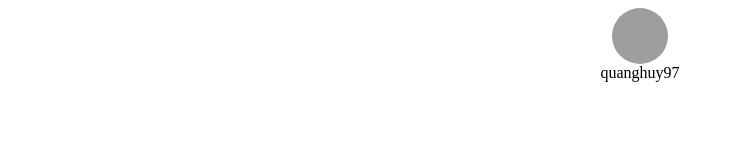
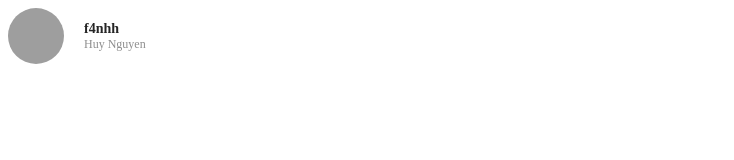
Before and after one commit to huynguyen77/Instagram-Project, a plain HTML site: page components.html in a window 1280 px wide. Shown: the whole page, without its empty margins (0-734 px from the left). Drawn offline with Linux system fonts and the light colour scheme; grey boxes are pictures that could not be loaded.

Commit message:
add component avatar

```diff
--- /dev/null
+++ b/avatar.css
@@ -0,0 +1,24 @@
+.avatar{
+	display: flex;
+}
+
+.avatar-content{
+	margin-left: 20px;
+	display: flex;
+	flex-direction: column;
+	justify-content: center;
+}
+
+.avatar-content .user-name{
+	text-decoration: none;
+	color: #262626;
+	font-size: 14px;
+	font-weight: bold;
+	text-decoration: none;
+}
+
+.avatar-content .user-fullname{
+	font-size: 12px;
+	color: #8E8E8E;
+	line-height: 14px;
+}
--- a/components.html
+++ b/components.html
@@ -4,6 +4,7 @@
 	<title>All components</title>
 	<link rel="stylesheet" type="text/css" href="img-circle.css">
 	<link rel="stylesheet" type="text/css" href="img-story.css">
+	<link rel="stylesheet" type="text/css" href="avatar.css">
 </head>
 <body>
 	<!--component image circle-->
@@ -12,11 +13,22 @@
 	</div> -->
 
 	<!--component image story-->
-	<div class="img-story">
+	<!-- <div class="img-story">
 		<div class="img-circle">
 			<img src="https://loremflickr.com/320/240" />
 		</div>
 		<div class="user-story">quanghuy97</div>
+	</div> -->
+
+	<!--component avatar-->
+	<div class="avatar">
+		<div class="img-circle">
+			<a href="#"><img src="https://loremflickr.com/320/240" /></a>
+		</div>
+		<div class="avatar-content">
+			<a href="#" class="user-name">f4nhh</a>
+			<div class="user-fullname">Huy Nguyen</div>
+		</div>
 	</div>
 </body>
 </html>
```
